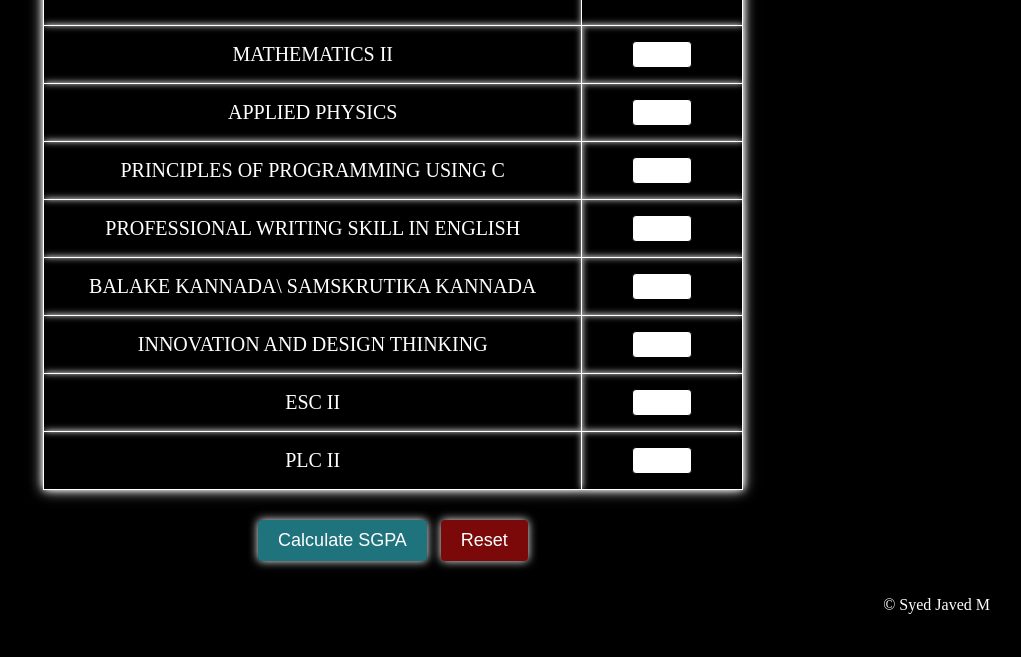
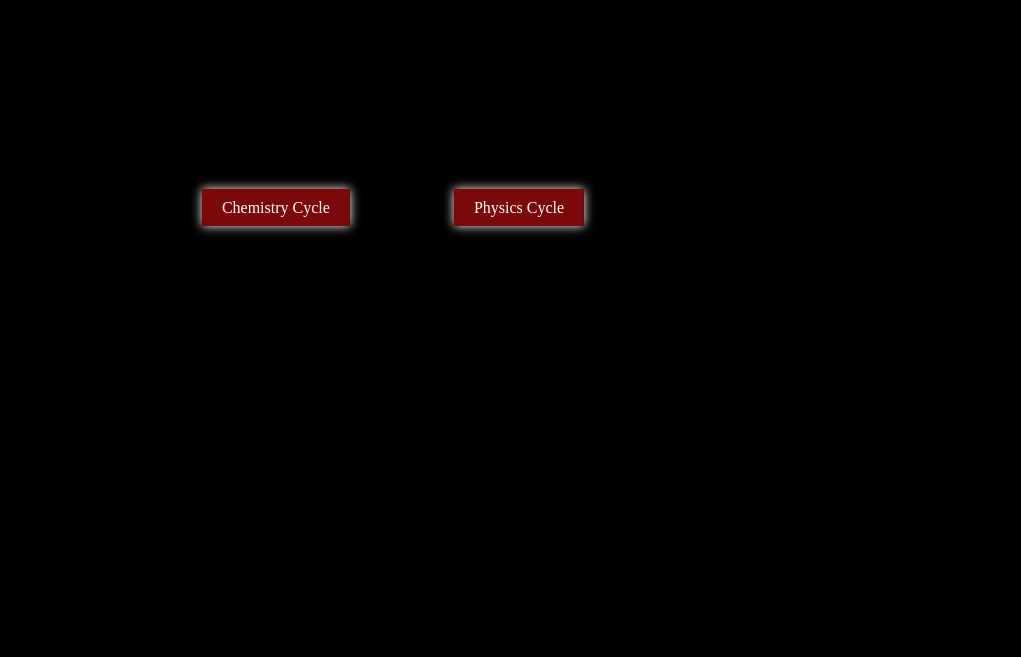
Before and after one commit to SyedJavedM/Sgpa-Calculator, a plain HTML site: page index.html in a window 1280 px wide. Shown: the part 192-849 px from the top of the page, without its empty margins (247-1268 px from the left). After the commit the page ends 800 px from the top, so only its background shows below. Drawn offline with Linux system fonts and the light colour scheme.

Commit message:
index file edit

```diff
--- a/index.html
+++ b/index.html
@@ -1,200 +1,17 @@
-<html><head>
-    <title>SGPA Calculator For P-Cycle </title>
-    <style>
-        body {
-            font-family: 'Times New Roman', Times, serif, sans-serif;
-            background-color: #000000;
-            color: #ffffff;
-            margin: 10;
-            padding: 23px;
-        }
+<html>
+    <head>
+        <title>SGPA Calculator For P-Cycle </title>
+        <link rel="stylesheet" href="style.css">
+    </head>
 
-        h1 {
-            text-align: center;
-            margin-bottom: 25px;
-            font-size: 60px;
-        }
+    <body>
+        <header>
+            <h1>SGPA CALCULATOR</h1>
+        </header>
+        <div class="container">
+            <a class="cycle-btn" href="Sgpa2.html">Chemistry Cycle</a>
+            <a class="cycle-btn" href="sgpa.html">Physics Cycle</a>
+        </div>
+    </body>
 
-        table {
-            width: 150%;
-            font-size: 20px;
-            max-width: 700px;
-            max-height: 50px;
-            border-collapse: collapse;
-            box-shadow: 0 0 13px rgb(255, 255, 255);
-            background-color: #000000;
-            color: #ffffff;
-            margin: 0 auto;
-        }
-
-        th, td {
-            border: 1px solid #ffffff;
-            box-shadow: 0 0 7px rgb(255, 255, 255);
-            padding: 15px;
-            text-align: center;
-        }
-
-        th {
-            background-color: #000000;
-            color: #ffffff;
-        }
-
-        input {
-            width: 60px;
-            padding: 5px;
-            border: 1px solid #000000;
-            color: #000000;
-            border-radius: 4px;
-            text-align: center;
-        }
-
-        input[type="number"]::-webkit-inner-spin-button,
-        input[type="number"]::-webkit-outer-spin-button {
-            -webkit-appearance: none;
-            margin: 0;
-        }
-
-        .buttons {
-            text-align: center;
-            margin-top: 20px;
-        }
-
-         .total-marks {
-              margin: auto;
-              text-align: center;
-              border-collapse: collapse;
-              max-width: 180px;
-              max-height: 55px;
-              box-shadow: 0 0 17px rgb(255, 255, 255);
-              color: #ffffff;
-              font-size: 25px;
-              margin-top: 25px;
-              position: relative;
-              width: 10%;
-        }
-
-        .buttons button {
-            margin: 5px;
-            padding: 10px 20px;
-            font-size: 18px;
-            box-shadow: 0 0 10px rgb(255, 255, 255);
-            background-color: #2ca2afb6;
-            color: #ffffff;
-            border: none;
-            border-radius: 4px;
-            cursor: pointer;
-        }
-
-        .buttons button.reset {
-            background-color: #7b0909;
-            color: #ffffff;
-        }
-
-
-        footer {
-            text-align: right;
-            margin-top: 20px;
-            padding: 10px;
-            background-color: #000000;
-            color: #ffffff;
-        }
-
-    </style>
-  </head>
-  <body>
-    <h1><b><i>SGPA Calculator</i></b> </h1>
-    <table>
-        <tbody><tr>
-            <th><h2>SUBJECT</h2></th>
-            <th><h2>MARKS</h2></th>
-        </tr>
-        <tr>
-            <td>MATHEMATICS II</td>
-            <td><input type="number" min="0" max="100"></td>
-        </tr>
-        <tr>
-            <td>APPLIED PHYSICS </td>
-            <td><input type="number" min="0" max="100"></td>
-        </tr>
-        <tr>
-            <td>PRINCIPLES OF PROGRAMMING USING C</td>
-            <td><input type="number" min="0" max="100"></td>
-        </tr>
-        <tr>
-            <td>PROFESSIONAL WRITING SKILL IN ENGLISH</td>
-            <td><input type="number" min="0" max="100"></td>
-        </tr>
-        <tr>
-            <td>BALAKE KANNADA\ SAMSKRUTIKA KANNADA</td>
-            <td><input type="number" min="0" max="100"></td>
-        </tr>
-        <tr>
-            <td>INNOVATION AND DESIGN THINKING </td>
-            <td><input type="number" min="0" max="100"></td>
-        </tr>
-        <tr>
-            <td>ESC II</td>
-            <td><input type="number" min="0" max="100"></td>
-        </tr>
-        <tr>
-            <td>PLC II</td>
-            <td><input type="number" min="0" max="100"></td>
-        </tr>
-    </tbody></table>
-    <div class="total-marks" id="sgpaDisplay"></div>
-    <div class="buttons">
-        <button onclick="calculateSGPA()">Calculate SGPA</button>
-        <button class="reset" onclick="resetMarks()">Reset</button>
-    </div>
-
-
-    <footer>
-        © Syed Javed M                </footer>
-
-    <script>
-        function calculateSGPA() {
-            const gradePoints = [10, 9, 8, 7, 6, 5, 4, 0];
-            const marksRanges = [90, 80, 70, 60, 50, 45, 40, 0];
-            const creditPoints = [4, 4, 3, 1, 1, 1, 3, 3];
-
-            const inputFields = document.querySelectorAll('input[type="number"]');
-            let totalCredits = 0;
-            let totalGradePoints = 0;
-
-            inputFields.forEach((input, index) => {
-                const marks = parseInt(input.value) || 0;
-                const credits = creditPoints[index];
-
-                for (let i = 0; i < marksRanges.length; i++) {
-                    if (marks >= marksRanges[i]) {
-                        totalGradePoints += credits * gradePoints[i];
-                        break;
-                    }
-                }
-
-                totalCredits += credits;
-            });
-
-            const sgpa = totalGradePoints / totalCredits;
-
-            if (!isNaN(sgpa)) {
-                document.getElementById('sgpaDisplay').textContent = `SGPA: ${sgpa.toFixed(2)}`;
-            } else {
-                document.getElementById('sgpaDisplay').textContent = "Please enter valid marks!";
-            }
-        }
-
-        function resetMarks() {
-            const inputFields = document.querySelectorAll('input[type="number"]');
-            inputFields.forEach(input => {
-                input.value = '';
-            });
-
-            document.getElementById('sgpaDisplay').textContent = '';
-        }
-    </script>
-
-
-
-
-  </body></html>
+</html>
--- a/style.css
+++ b/style.css
@@ -12,7 +12,7 @@ h1 {
 }
 
 table {
-    width: auto;
+    width: 150%;
     font-size: 17px;
     max-width: 100%;
     max-height: 100%;
@@ -95,3 +95,28 @@ footer {
     background-color: #000000;
     color: #ffffff;
 }
+
+.container{
+    position: absolute;
+    top: 50%;
+    left: 50%;
+    transform: translate(-50%, -50%);
+}
+
+.cycle-btn{
+    background-color: #7b0909;
+    color: #ffffff;
+    position: relative;
+    margin: 5px;
+    padding: 10px 20px;
+    font-size: 16px;
+    box-shadow: 0 0 10px rgb(255, 255, 255);
+    margin-left: 50px;
+    margin-right: 50px;
+    text-decoration: none;
+}
+
+.cycle-btn:hover{
+    background-color: hsl(218, 86%, 26%);
+    color: #ffffff;
+}
```
